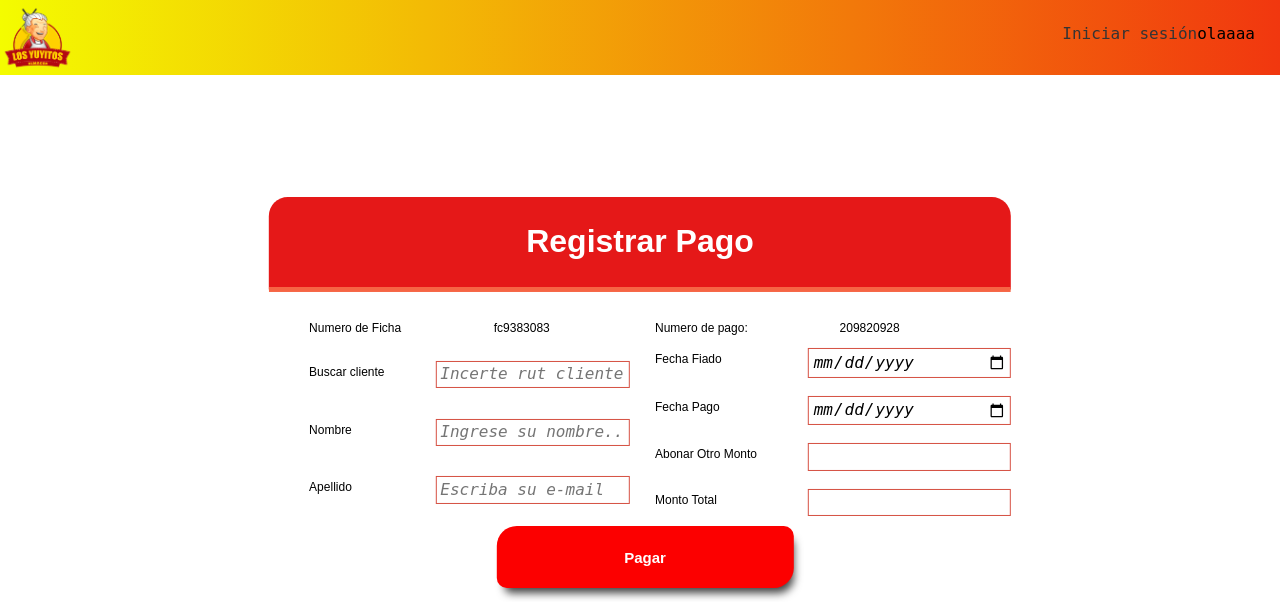
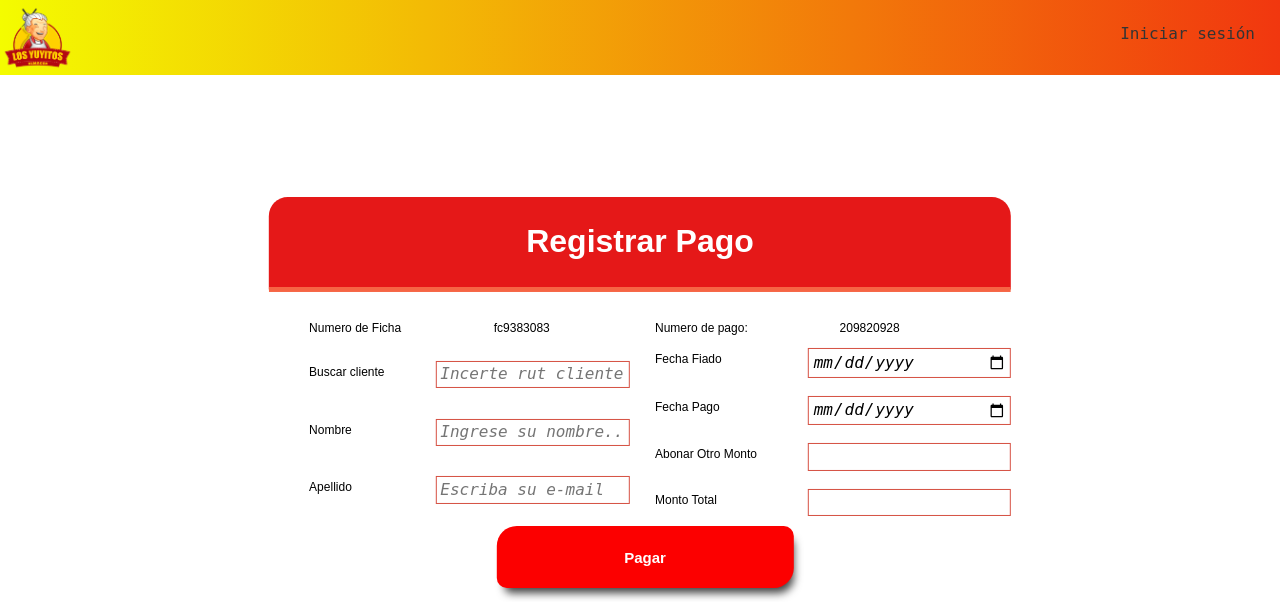
Before and after one commit to lzbthbrq/proyectoDuoc, a Django app: page /yuyos/Registro_pago_cm in a window 1280 px wide. Shown: the top 602 px of the page. Run offline with Django 3.2, Linux system fonts and the light colour scheme; some libraries are stand-ins or nearby versions.

Commit message:
eliminacion ola

```diff
--- a/yuyos/templates/base.html
+++ b/yuyos/templates/base.html
@@ -17,7 +17,6 @@
       <div class="logo"><img src="{% static 'img/LOS YUYITOS.png' %}"></div>
       <ul>
         <li><a href="#">Iniciar sesión</a></li>
-        <li>olaaaa</li>
       </ul>
     </nav>
   </div>
```
